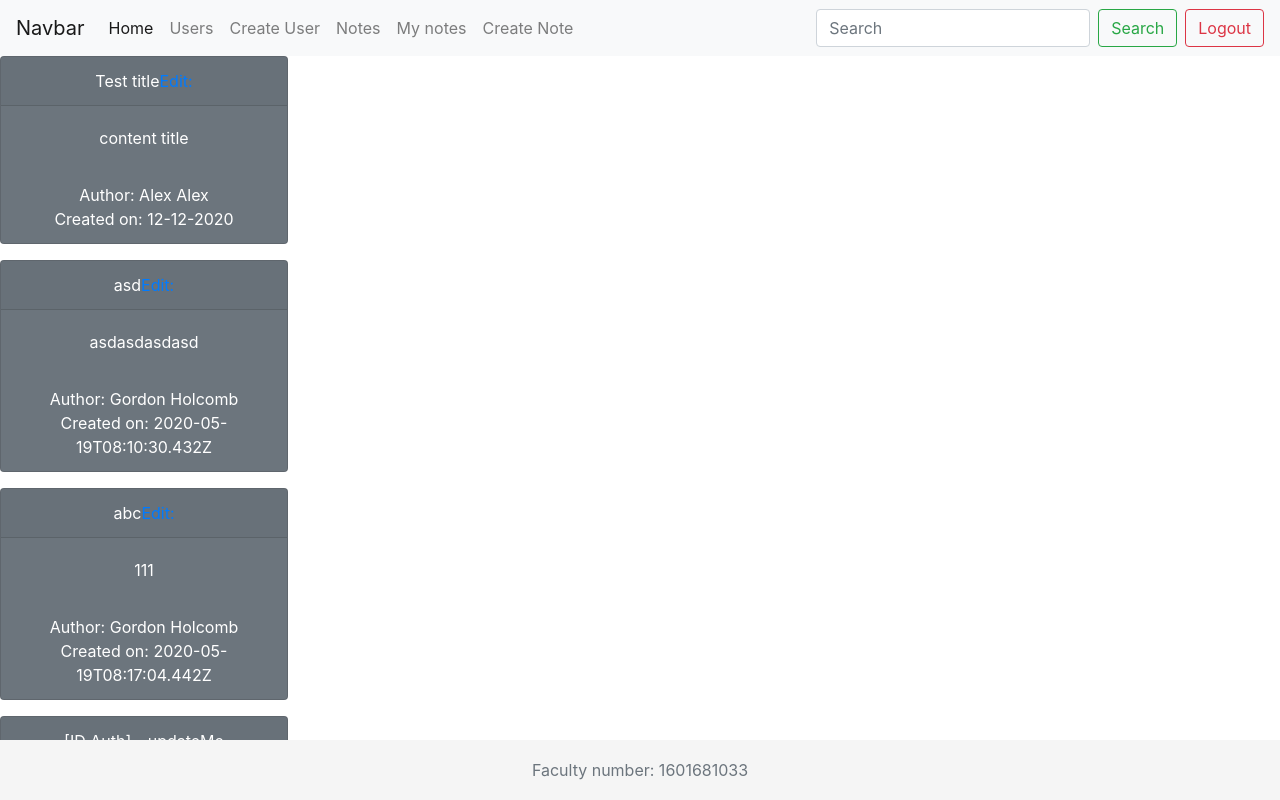
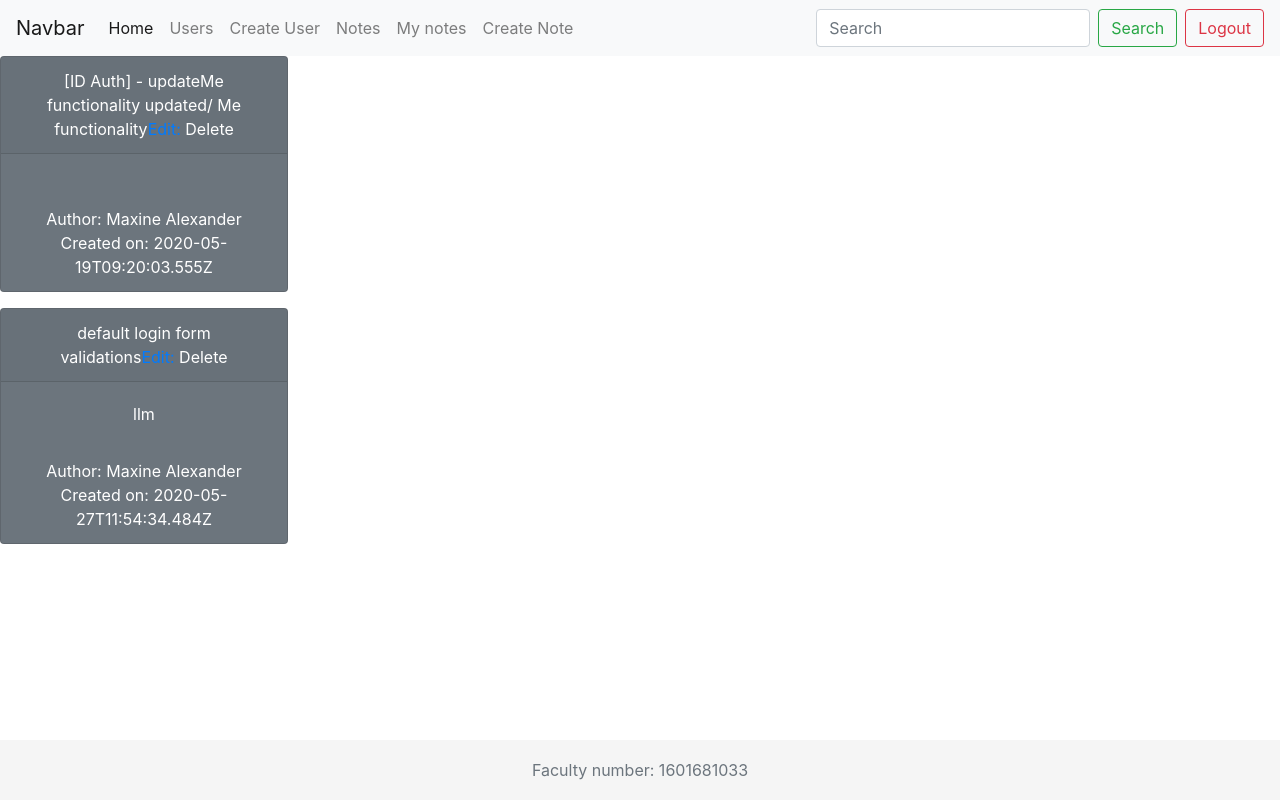
Before and after one commit to developerontheblock/todos-app, a React (Create React App) app: page /notes in a window 1280 px wide. Shown: the top 800 px of the page. Built offline with nearby package versions, Linux system fonts and the light colour scheme; data requests are answered from the project's data file; sample sign-in values are in the browser's storage.

Commit message:
Delete Notes funct. created

```diff
--- a/db/db.json
+++ b/db/db.json
@@ -63,32 +63,6 @@
   ],
   "notes": [
     {
-      "id": "5eb51e3d546530d90f97096d",
-      "title": "Test title",
-      "content": "content title",
-      "authorId": "1233a",
-      "authorName": "Alex Alex",
-      "date": "12-12-2020"
-    },
-    {
-      "title": "asd",
-      "content": "asdasdasdasd",
-      "authorId": "5eb51e3dc86c9bd106815aba",
-      "authorName": "Gordon Holcomb",
-      "data": "",
-      "date": "2020-05-19T08:10:30.432Z",
-      "id": "bO7yabB"
-    },
-    {
-      "title": "abc",
-      "content": "111",
-      "authorId": "5eb51e3dc86c9bd106815aba",
-      "authorName": "Gordon Holcomb",
-      "data": "",
-      "date": "2020-05-19T08:17:04.442Z",
-      "id": "tCVe_Au"
-    },
-    {
       "title": "[ID Auth] - updateMe functionality updated/ Me functionality",
       "content": "",
       "authorId": "5eb51e3d941e142f584b5eea",
@@ -98,13 +72,13 @@
       "id": "SGeWBeC"
     },
     {
-      "title": "aaa",
-      "content": "aaa",
+      "title": "default login form validations",
+      "content": "llm",
       "authorId": "5eb51e3d941e142f584b5eea",
       "authorName": "Maxine Alexander",
       "data": "",
-      "date": "2020-05-27T11:33:10.241Z",
-      "id": "GvLqRkq"
+      "date": "2020-05-27T11:54:34.484Z",
+      "id": "K1w3uWc"
     }
   ]
 }
--- a/src/components/layout/users/user-edit/UserEdit.jsx
+++ b/src/components/layout/users/user-edit/UserEdit.jsx
@@ -45,7 +45,7 @@ export function UserEdit(props) {
                     </div>
                     <div className="form-group">
                         <label labelfor="age">Age: </label>
-                        <input type="number" name="age" id="age" min="10" max="" className="form-control" onChange={onInputChange} value={editedUser.age} />
+                        <input type="number" name="age" id="age" min="10" max="100" className="form-control" onChange={onInputChange} value={editedUser.age} />
                     </div>
                     <div className="form-group">
                         <label labelfor="email">Email: </label>
--- a/src/components/notes/note-card/NoteCard.jsx
+++ b/src/components/notes/note-card/NoteCard.jsx
@@ -5,12 +5,19 @@ const noteCardStyle =
 {
     maxWidth: '18rem'
 }
-export function NoteCard({ note }) {
+
+const deleteBtnStyles =
+{
+    cursor: 'pointer'
+}
+
+export function NoteCard({ note, onDeleteClick }) {
     return (
         <div className="card text-white bg-secondary mb-3" style={noteCardStyle}>
             <div className="card-header">
                 {note.title}
                 <Link to={`/notes/edit/${note.id}`}>Edit: </Link>
+                <span style={deleteBtnStyles} onClick={() => onDeleteClick(note.id)}>Delete</span>
             </div>
             <div className="card-body">
                 <p className="card-text">{note.content}</p>
--- a/src/components/notes/notes-list/NotesList.jsx
+++ b/src/components/notes/notes-list/NotesList.jsx
@@ -1,7 +1,7 @@
 import React from 'react';
 import { useState } from 'react';
 import { useEffect } from 'react';
-import { getAllNotes } from '../../../core/api/notes.api';
+import { getAllNotes, deleteNote } from '../../../core/api/notes.api';
 import { NoteCard } from '../note-card/NoteCard';
 
 export function NotesList() {
@@ -14,9 +14,17 @@ export function NotesList() {
         });
     }, []);
 
+    const onDelete = (id) => {
+        deleteNote(id).then(() => {
+            setNotes((prevState) =>{
+                return prevState.filter(notes => notes.id !== id);
+            })
+        })
+    };
+
     return (
         <div className="notes-list-wrapper">
-            {notes.map(note => <NoteCard note={note} key={note.id}/>)}
+            {notes.map(note => <NoteCard note={note} key={note.id} onDeleteClick={onDelete}/>)}
         </div>
     );
 }
--- a/src/core/api/notes.api.js
+++ b/src/core/api/notes.api.js
@@ -36,3 +36,7 @@ export function saveNote(noteData) {
 
     return axios.post(`${apiUrl}/notes`, noteData);
 }
+
+export function deleteNote(id) {
+    return axios.delete(`${apiUrl}/notes/${id}`);
+}
```
